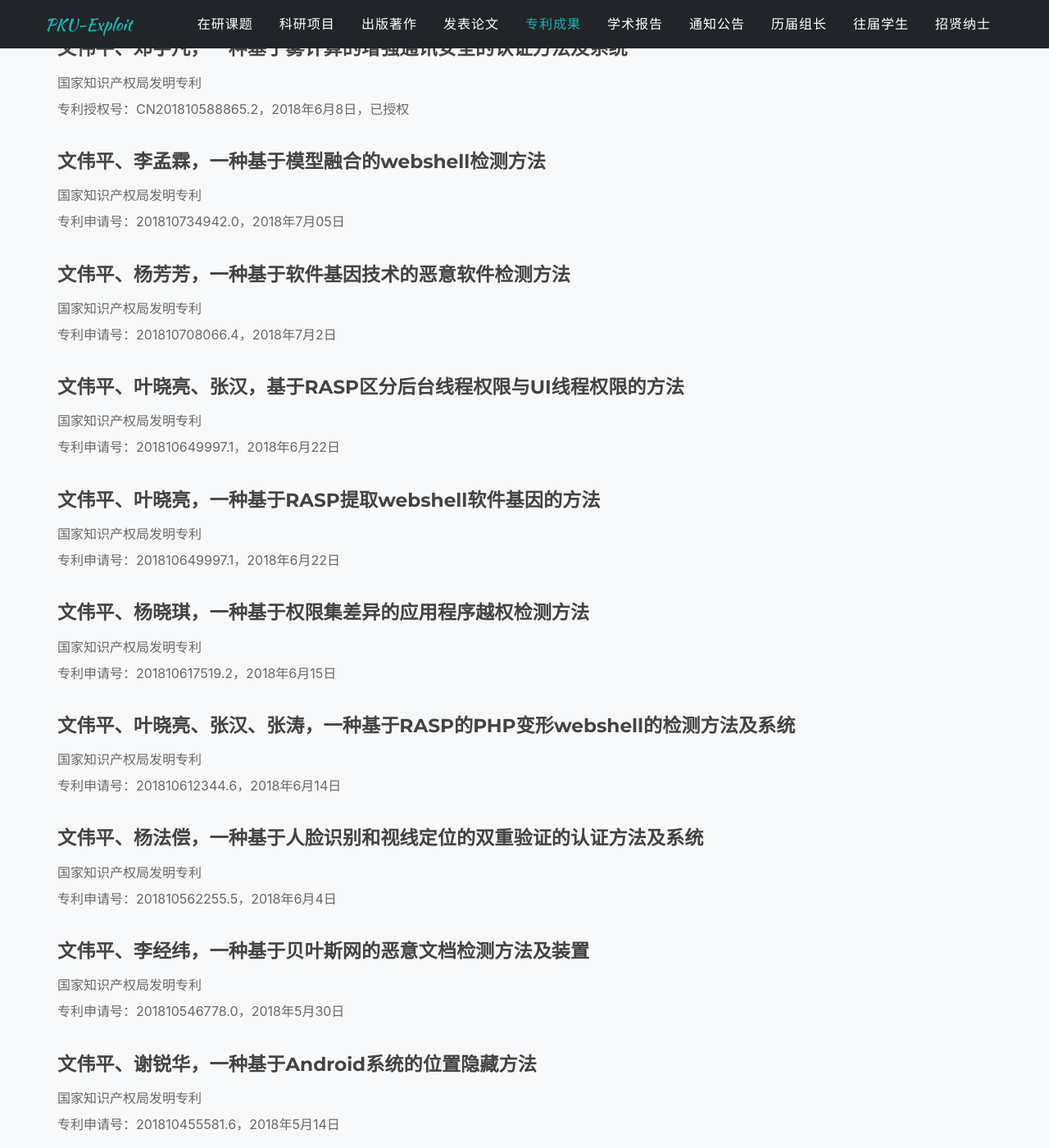
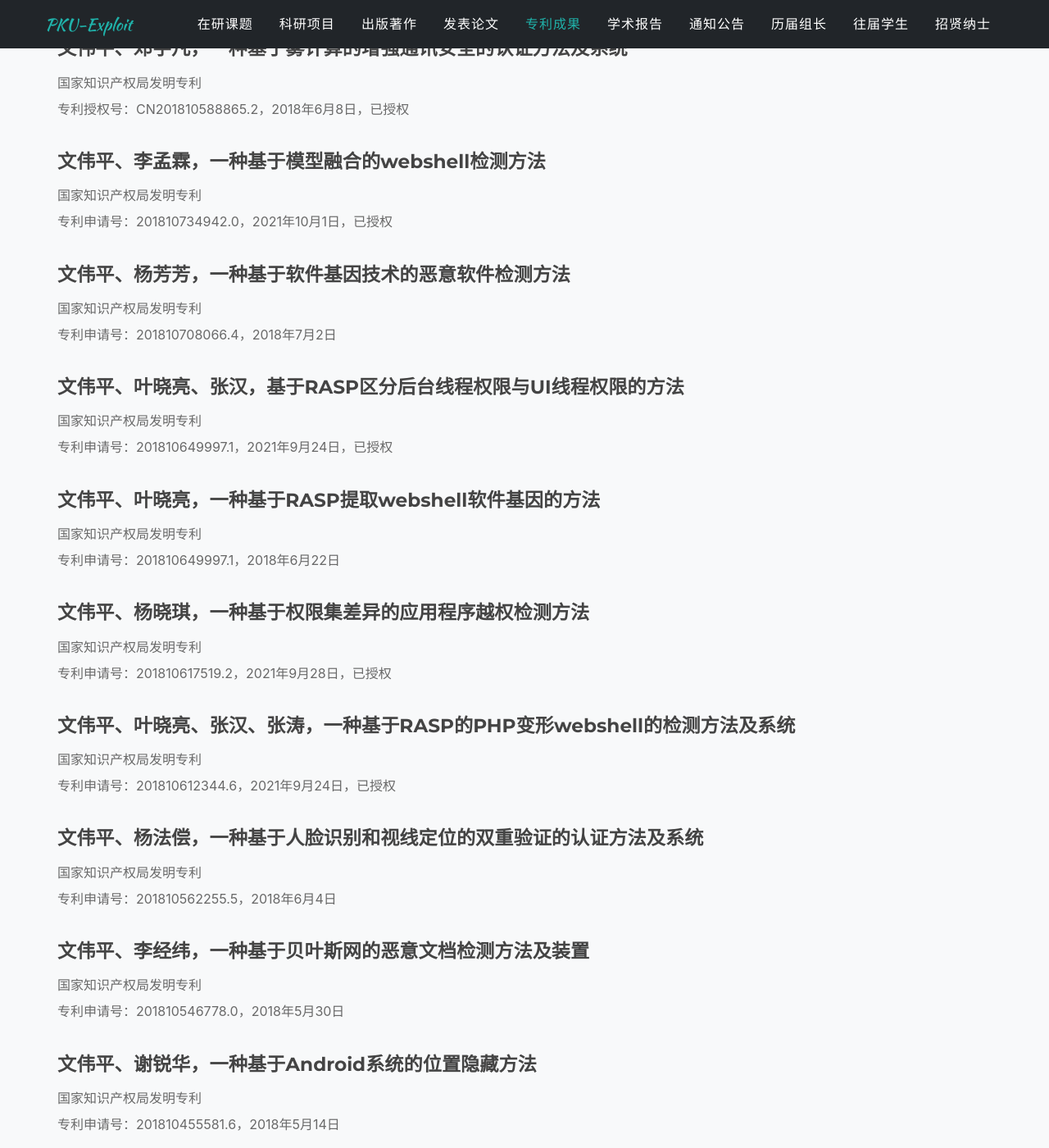
Before and after one commit to xxycfhb/xxycfhb.github.io, a Jekyll site: the page built from pages/patent.html, in a window 1280 px wide and 1400 px high, scrolled down 1844 px. Shown: the whole window at 82% size. Built offline with Jekyll 4.4.1, drawn with Linux system fonts in a browser that asks for light colours; some web fonts are replaced.

Commit message:
Update sitetext.yml

```diff
--- a/_data/sitetext.yml
+++ b/_data/sitetext.yml
@@ -1273,22 +1273,22 @@ patent:
 
       - title: "文伟平、李孟霖，一种基于模型融合的webshell检测方法"
         source: "国家知识产权局发明专利"
-        number: "专利申请号：201810734942.0，2018年7月05日"
+        number: "专利申请号：201810734942.0，2021年10月1日，已授权"
       - title: "文伟平、杨芳芳，一种基于软件基因技术的恶意软件检测方法"
         source: "国家知识产权局发明专利"
         number: "专利申请号：201810708066.4，2018年7月2日"
       - title: "文伟平、叶晓亮、张汉，基于RASP区分后台线程权限与UI线程权限的方法"
         source: "国家知识产权局发明专利"
-        number: "专利申请号：201810649997.1，2018年6月22日"
+        number: "专利申请号：201810649997.1，2021年9月24日，已授权"
       - title: "文伟平、叶晓亮，一种基于RASP提取webshell软件基因的方法"
         source: "国家知识产权局发明专利"
         number: "专利申请号：201810649997.1，2018年6月22日"
       - title: "文伟平、杨晓琪，一种基于权限集差异的应用程序越权检测方法"
         source: "国家知识产权局发明专利"
-        number: "专利申请号：201810617519.2，2018年6月15日"
+        number: "专利申请号：201810617519.2，2021年9月28日，已授权"
       - title: "文伟平、叶晓亮、张汉、张涛，一种基于RASP的PHP变形webshell的检测方法及系统"
         source: "国家知识产权局发明专利"
-        number: "专利申请号：201810612344.6，2018年6月14日"
+        number: "专利申请号：201810612344.6，2021年9月24日，已授权"
       - title: "文伟平、杨法偿，一种基于人脸识别和视线定位的双重验证的认证方法及系统"
         source: "国家知识产权局发明专利"
         number: "专利申请号：201810562255.5，2018年6月4日"
```
